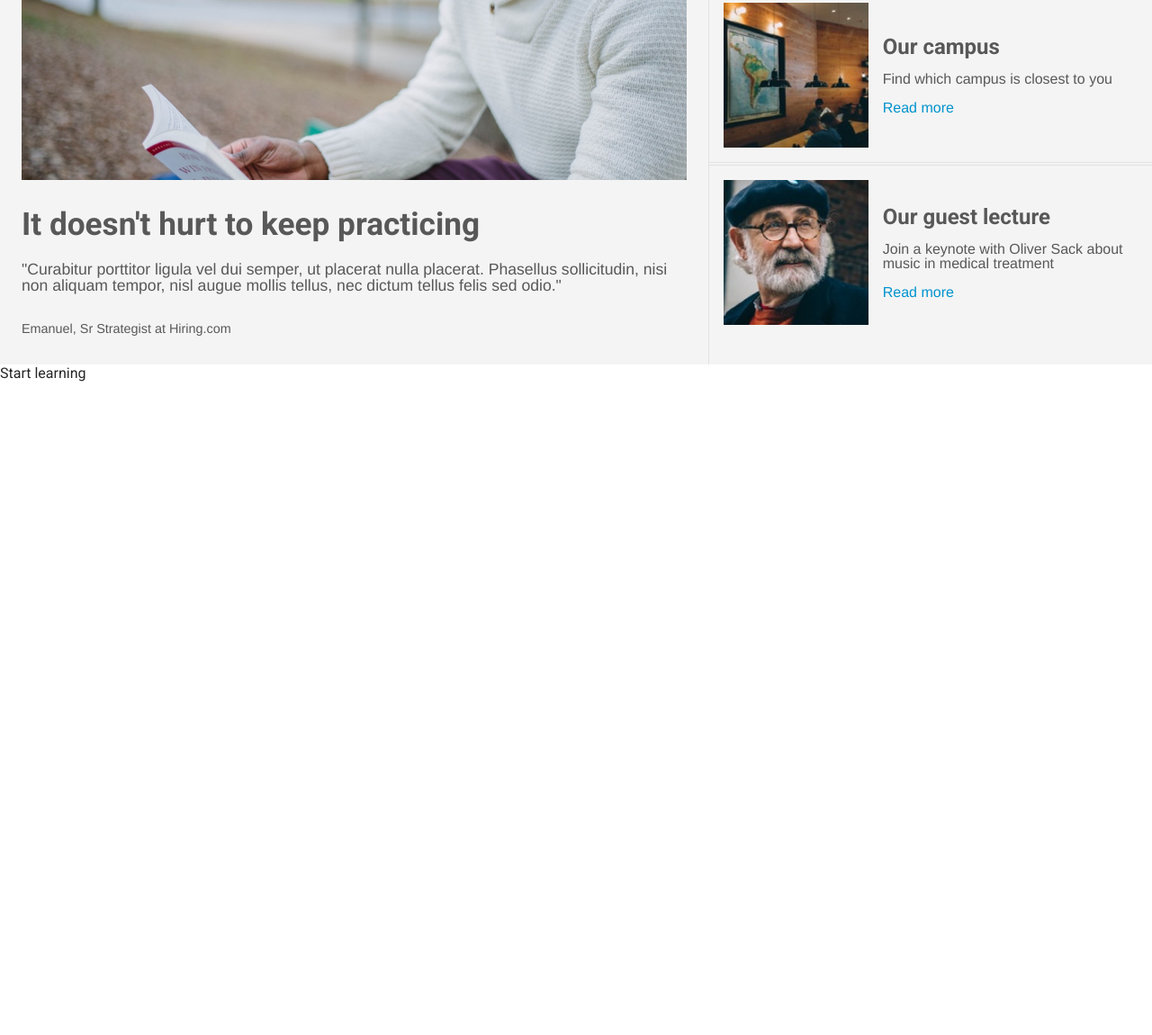
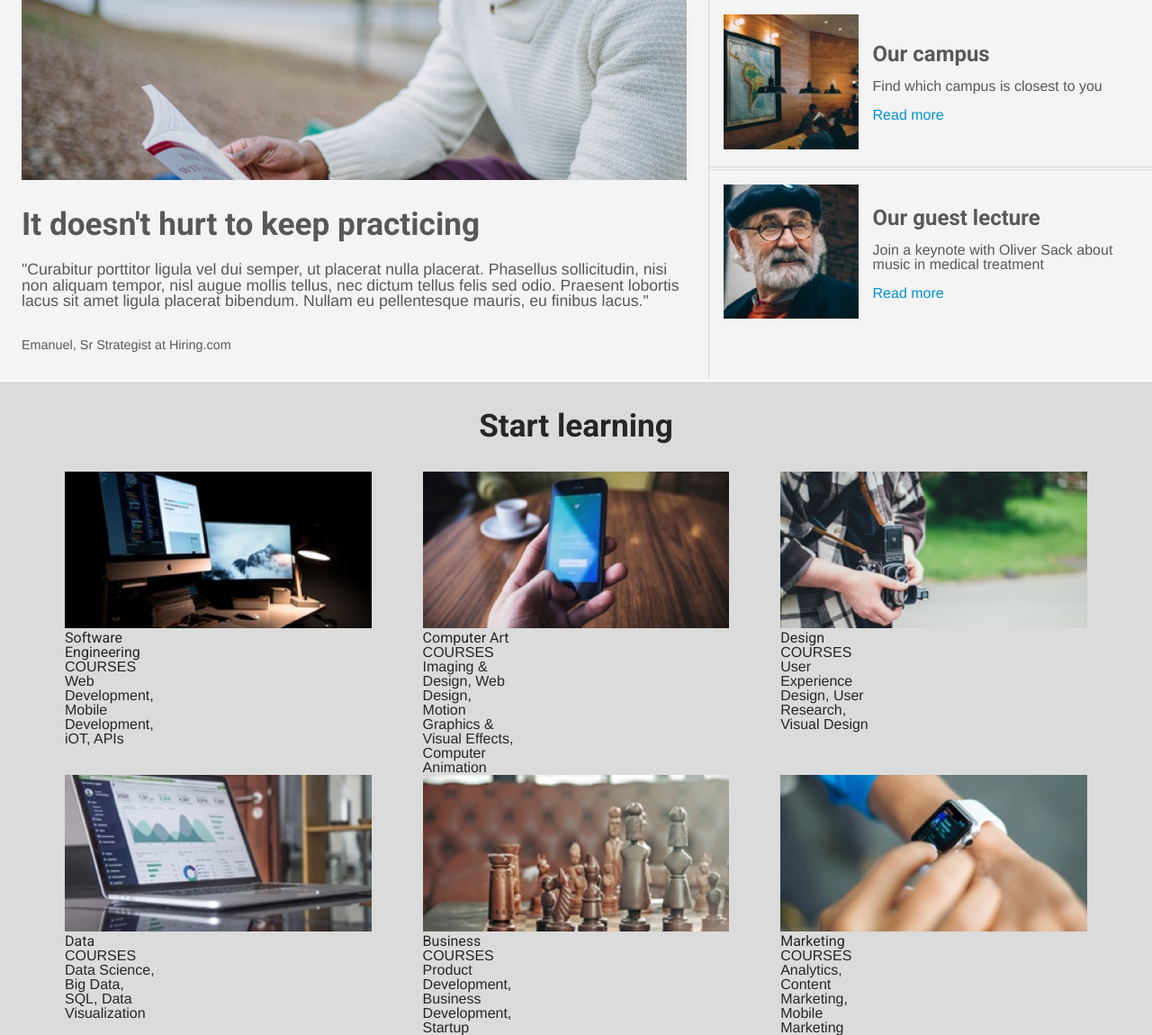
Before and after one commit to Nozuchi/ColmarAcademy, a plain HTML site: page index.html in a window 1280 px wide. Shown: the part 935-2085 px from the top of the page at 90% size. Before the commit the page ends 1359 px from the top, so only its background shows below. Drawn offline with Linux system fonts and the light colour scheme.

Commit message:
Third commit. Progress on courses.

```diff
--- a/index.html
+++ b/index.html
@@ -14,6 +14,8 @@
 
   <!-- Header -->
   <header>
+
+    <!-- Logo & Name -->
     <div class="logo">
       <a href="#">
         <!-- It just makes sense to click the name (or logo) of the establishment and be brought to the home page -->
@@ -40,6 +42,7 @@
   </header>
 
 
+
   <!-- Banner -->
   <div class="mainbanner">
     <img src="./resources/images/banner.jpg" alt="Three students reviewing notes">
@@ -50,13 +53,16 @@
     </div>
   </div>
 
+
+
   <!-- News -->
-  <div class="grid">
+  <div class="news-grid">
+
     <!-- The big ol' feature piece, nice and big -->
     <div class="news feature">
-      <img src="./resources/images/information-main.jpg" alt="A man reading a book">
+      <img src="./resources/images/information-main.jpg" alt="A student outside reading">
       <h1>It doesn't hurt to keep practicing</h1>
-      <p>"Curabitur porttitor ligula vel dui semper, ut placerat nulla placerat. Phasellus sollicitudin, nisi non aliquam tempor, nisl augue mollis tellus, nec dictum tellus felis sed odio."</p>
+      <p>"Curabitur porttitor ligula vel dui semper, ut placerat nulla placerat. Phasellus sollicitudin, nisi non aliquam tempor, nisl augue mollis tellus, nec dictum tellus felis sed odio. Praesent lobortis lacus sit amet ligula placerat bibendum. Nullam eu pellentesque mauris, eu finibus lacus."</p>
       <span>Emanuel, Sr Strategist at Hiring.com</span>
     </div>
 
@@ -64,7 +70,9 @@
     <div class="news column">
       <!-- Story 1 -->
       <div class="story top">
-        <img src="./resources/images/information-orientation.jpg" alt="People walking">
+        <div class="image-container">
+          <img src="./resources/images/information-orientation.jpg" alt="People walking">
+        </div>
         <div class="story info">
           <h3>Orientation dates</h3>
           <span>Tue 10/11 &amp; Wed 10/12: 8am-3pm</span>
@@ -74,7 +82,9 @@
 
       <!-- Story 2 -->
       <div class="story center">
-        <img src="./resources/images/information-campus.jpg" alt="Study hall">
+        <div class="image-container">
+          <img src="./resources/images/information-campus.jpg" alt="Study hall">
+        </div>
         <div class="story info">
           <h3>Our campus</h3>
           <span>Find which campus is closest to you</span>
@@ -84,7 +94,9 @@
 
       <!-- Story 3 -->
       <div class="story bottom">
-        <img src="./resources/images/information-guest-lecture.jpg" alt="Bespectacled old man">
+        <div class="image-container">
+          <img src="./resources/images/information-guest-lecture.jpg" alt="Oliver Sacks">
+        </div>
         <div class="story info">
           <h3>Our guest lecture</h3>
           <span>Join a keynote with Oliver Sack about music in medical treatment</span>
@@ -95,15 +107,92 @@
     </div>
   </div>
 
+
+
   <!-- Courses -->
-  <div>
-    <h3>Start learning</h3>
+  <div class="courses-bg">
+    <h1>Start learning</h1>
+
+    <!-- Course grid (housing the six courses available) -->
+    <div class="course-grid">
+
+      <!-- Course #1 -->
+      <div class="course">
+        <img src="./resources/images/course-software.jpg" alt="Computer workstation">
+        <div class="course info">
+          <h3>Software Engineering</h3>
+          <span>COURSES</span>
+          <span>Web Development, Mobile Development, iOT, APIs</span>
+        </div>
+      </div>
+
+      <!-- Course #2 -->
+      <div class="course">
+        <img src="./resources/images/course-computer-art.jpg" alt="A smartphone">
+        <div class="course info">
+          <h3>Computer Art</h3>
+          <span>COURSES</span>
+          <span>Imaging &amp; Design, Web Design, Motion Graphics &amp; Visual Effects, Computer Animation</span>
+        </div>
+      </div>
+
+      <!-- Course #3 -->
+      <div class="course">
+        <img src="./resources/images/course-design.jpg" alt="Man holding a camera">
+        <div class="course info">
+          <h3>Design</h3>
+          <span>COURSES</span>
+          <span>User Experience Design, User Research, Visual Design</span>
+        </div>
+      </div>
+
+      <!-- Course #4 -->
+      <div class="course">
+        <img src="./resources/images/course-data.jpg" alt="Laptop displaying information">
+        <div class="course info">
+          <h3>Data</h3>
+          <span>COURSES</span>
+          <span>Data Science, Big Data, SQL, Data Visualization</span>
+        </div>
+      </div>
+
+      <!-- Course #5 -->
+      <div class="course">
+        <img src="./resources/images/course-business.jpg" alt="Chess board with pieces">
+        <div class="course info">
+          <h3>Business</h3>
+          <span>COURSES</span>
+          <span>Product Development, Business Development, Startup</span>
+        </div>
+      </div>
+
+      <!-- Course #6 -->
+      <div class="course">
+        <img src="./resources/images/course-marketing.jpg" alt="Man touching smart watch">
+        <div class="course info">
+          <h3>Marketing</h3>
+          <span>COURSES</span>
+          <span>Analytics, Content Marketing, Mobile Marketing</span>
+        </div>
+      </div>
+
+
+    </div>
+
   </div>
 
+
+
   <!-- Thesis -->
+  <div>
+  </div>
+
 
 
   <!-- Footer -->
+  <footer>
+  </footer>
+
 
 
   </body>
--- a/resources/styles/style.css
+++ b/resources/styles/style.css
@@ -1,12 +1,28 @@
-/* Codecademy Capstone Project 2018 */
+/* Codecademy Capstone Project 2018
+
+PALETTE
+very dark     #262626
+dark          #4b4b4b
+intermediate1 #d3d3d3
+intermediate2 #dbdbdb
+light         #a6a6a6
+off-white     #f4f4f4
+
+text hi-li    #ababab
+
+blue accent   #0093ce
+blue hi-li    #59cbf9
+*/
+
+
 /* Core elements */
-html {
+
+body {
   font-family: "Helvetica", sans-serif;
 }
 
 h1, h2, h3, h4, h5, h6 {
-  font-family: "Roboto", "Helvetica", sans-serif;
-  color: #262626;
+  font-family: "Roboto", "Helvetica", sans-serif; /* Yes, it's not the exact font, but it's trendy */
 }
 
 a {
@@ -22,12 +38,13 @@ header {
   /* I made this into a fixed header because of the Sign In function. */
   /* Were this a real website, it'd be very convenient for users to avoid scrolling */
   width: 100%;
-  background-color: white;
+  background-color: #f4f4f4;
   height: 64px;
   display: flex;
   position: fixed;
   align-items: center;
   justify-content: space-between;
+  border-bottom: 1px #
 }
 
 .logo {
@@ -72,7 +89,7 @@ nav a {
 }
 
 nav a:hover {
-  color: #c9c9c9;
+  color: #ababab;
 }
 
 nav.mobile-menu {
@@ -125,7 +142,7 @@ nav.mobile-menu {
 }
 
 .mainbanner a:hover {
-  background-color: #989898;
+  background-color: #ababab;
 }
 
 .mainbanner a:active {
@@ -135,16 +152,16 @@ nav.mobile-menu {
 
 
 /* News */
-.grid {
+.news-grid {
   display: flex;
   background-color: #f4f4f4;
   margin: 2px 0; /* This way the border won't touch the divs above and below. A E S T H E T I C */
 }
 
-.grid h1,
-.grid h3,
-.grid span,
-.grid p {
+.news-grid h1,
+.news-grid h3,
+.news-grid span,
+.news-grid p {
   color: #585858;
 }
 
@@ -186,16 +203,18 @@ nav.mobile-menu {
 
 .column {
   width: 40%;
+  min-width: 426px;
   display: flex;
   flex-direction: column;
   justify-content: center;
-  border-left: 1px #e2e2e2 solid;
+  border-left: 1px #dbdbdb solid;
 }
 
 .story {
   padding: 16px;
   margin: 1px 0;
   display: flex;
+  min-height: 100px;
 }
 
 .story:hover {
@@ -209,8 +228,12 @@ nav.mobile-menu {
   justify-content: center;
 }
 
-.story img {
+.image-container {
   width: 35%;
+}
+
+.image-container img {
+  width: 100%;
   height: auto;
 }
 
@@ -226,22 +249,56 @@ nav.mobile-menu {
 }
 
 .story.top {
-  border-bottom: 1px #e2e2e2 solid;
+  border-bottom: 1px #dbdbdb solid;
 }
 
 .story.center {
-  border-top: 1px #e2e2e2 solid;
-  border-bottom: 1px #e2e2e2 solid;
+  border-top: 1px #dbdbdb solid;
+  border-bottom: 1px #dbdbdb solid;
 }
 
 .story.bottom {
-  border-top: 1px #e2e2e2 solid;
+  border-top: 1px #dbdbdb solid;
 }
 
 
 
 /* Courses */
+.courses-bg {
+  background-color: #dbdbdb;
+  display: flex;
+  align-items: center;
+  justify-content: center;
+  flex-direction: column;
+}
 
+.courses-bg h1,
+.courses-bg h3,
+.courses-bg span {
+  color: #262626;
+}
+
+.courses-bg h1 {
+  padding: 32px 0;
+  font-weight: bold;
+  font-size: 2.2rem;
+}
+
+.course-grid {
+  display: flex;
+  justify-content: space-between;
+  flex-wrap: wrap;
+  padding: 0 72px;
+}
+
+.course {
+  width: 30%;
+}
+
+.course img {
+  height: auto;
+  width: 100%;
+}
 
 
 /* Thesis */
```
